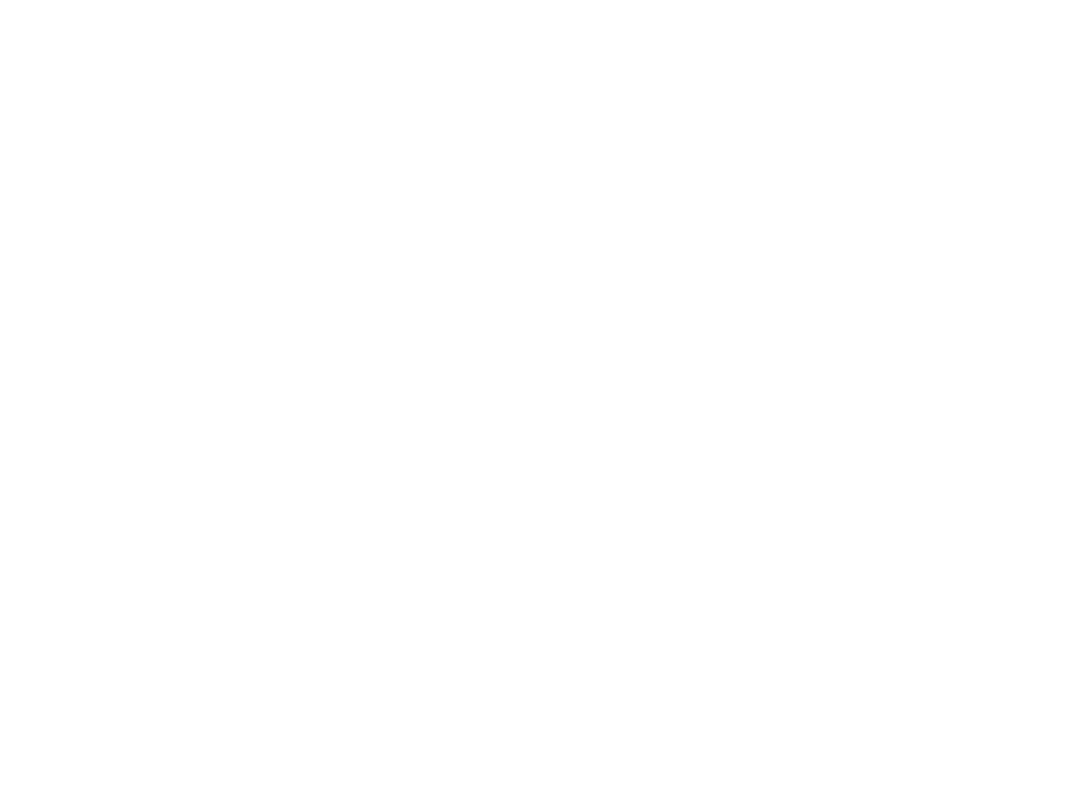
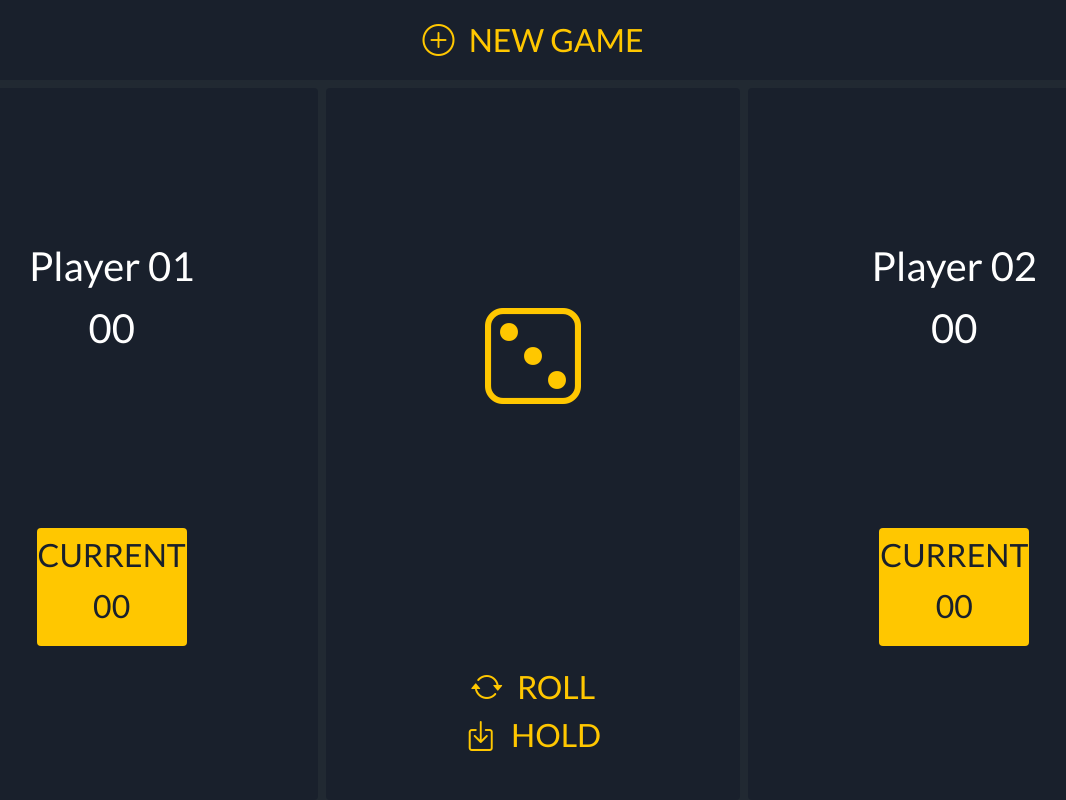
Before and after one commit to Borkil/dicegame, a plain HTML site: page index.html in a window 1280 px wide. Shown: the whole page, without its empty margins (107-1173 px from the left). Drawn offline with nearby package versions, Linux system fonts and the light colour scheme.

Commit message:
commit 02

```diff
--- a/index.html
+++ b/index.html
@@ -5,11 +5,79 @@
     <meta http-equiv="X-UA-Compatible" content="IE=edge">
     <meta name="viewport" content="width=device-width, initial-scale=1.0">
     <link rel="stylesheet" href="style.css">
+    <link rel="preconnect" href="https://fonts.googleapis.com">
+    <link rel="preconnect" href="https://fonts.gstatic.com" crossorigin>
+    <link href="https://fonts.googleapis.com/css2?family=Lato:ital,wght@0,100;0,300;0,400;0,700;0,900;1,100;1,300;1,400;1,700;1,900&display=swap" rel="stylesheet">
+    <link href="https://cdn.jsdelivr.net/npm/bootstrap@5.1.3/dist/css/bootstrap.min.css" rel="stylesheet" integrity="sha384-1BmE4kWBq78iYhFldvKuhfTAU6auU8tT94WrHftjDbrCEXSU1oBoqyl2QvZ6jIW3" crossorigin="anonymous">
+    <link rel="stylesheet" href="https://cdn.jsdelivr.net/npm/bootstrap-icons@1.8.1/font/bootstrap-icons.css">
     <title>Document</title>
   </head>
 
   <body>
+    <div class="container-fluid d-flex flex-column">
 
+      <div class="bg-sombre rounded flex-container p-3 mb-2 w-100">
+        <button type="button" class="button fs-2 fc-03">
+          <i class="bi bi-plus-circle fs-2 me-2 fc-03"></i>
+          NEW GAME
+        </button>
+      </div>
+
+      <div class="flex-grow-1 d-flex flex-column flex-sm-row">
+
+        <div id="player01" class="bg-sombre rounded  d-flex justify-content-evenly flex-column align-items-center h-100 w-100">
+
+          <div class="flex-container">
+            <h1>Player 01</h1>
+            <p class="fs-1">00</p>
+          </div>
+          <div class="">
+            <div class="current rounded flex-container h-100 px-2 pt-2">
+              <h2 class="fc-02">CURRENT</h2>
+              <p class="fs-2 fc-02">00</p>
+            </div>
+          </div>
+
+
+        </div>
+
+        <div class="bg-sombre rounded flex-container h-100 w-100 my-2 my-sm-0 mx-sm-2 ">
+
+            <div class="h-75 flex-container w-100" >
+              <i class="bi bi-dice-3 dice fc-03" ></i>
+            </div>
+
+            <div class="flex-container w-100 h-25">
+
+              <button type="button" class="button w-75 fs-2 fc-03   ">
+                <i class="bi bi-arrow-repeat me-2"></i>
+                ROLL
+              </button>
+
+              <button type="button" class="button w-75 fs-2 fc-03">
+                <i class="bi bi-box-arrow-in-down me-2"></i>
+                HOLD
+              </button>
+
+            </div>
+        </div>
+
+        <div class="bg-sombre rounded d-flex justify-content-evenly flex-column align-items-center h-100 w-100 ">
+
+          <div class="flex-container">
+            <h1 class="player-title-active">Player 02</h1>
+            <p class="fs-1">00</p>
+          </div>
+
+          <div class="current rounded flex-container px-2 pt-2 " >
+            <h2 class="fc-02">CURRENT</h2>
+            <p class="fs-2 fc-02">00</p>
+          </div>
+        </div>
+
+      </div>
+
+    </div>
 
 
     <script src="app.js"></script>
--- a/style.css
+++ b/style.css
@@ -2,4 +2,72 @@
   margin: 0;
   padding: 0;
   box-sizing: border-box;
+  font-family: 'Lato';
+  color: white;
+  /* border: 1px solid white; */
+
 }
+
+:root{
+  --color01 : #212932;
+  --color02 : #19202c;
+  --color03 : #FFC700;
+  --color04 : #99983D;
+  --color05 : #1486CC;
+  --color06 : #4084FF;
+  --color07 : #FFD84D;
+
+}
+
+.fc-wh{
+  color:white;
+}
+
+.fc-02{
+  color: var(--color02);
+}
+
+.fc-03{
+  color: var(--color03);
+}
+
+
+.container-fluid{
+  background-color: var(--color01);
+  height: 100vh;
+}
+
+.flex-container{
+  display: flex;
+  flex-direction: column;
+  justify-content: center;
+  align-items: center;
+}
+
+.bg-sombre{
+  background-color: var(--color02);
+}
+
+.button{
+  background-color: transparent;
+  border: none;
+
+}
+
+.button i{
+  color:inherit;
+}
+
+.button:hover{
+  color: var(--color07);
+}
+
+.current{
+  background-color: var(--color03);
+  max-width: 150px;
+  max-height: 150px;
+}
+
+.dice{
+  font-size: 6em;
+}
```
